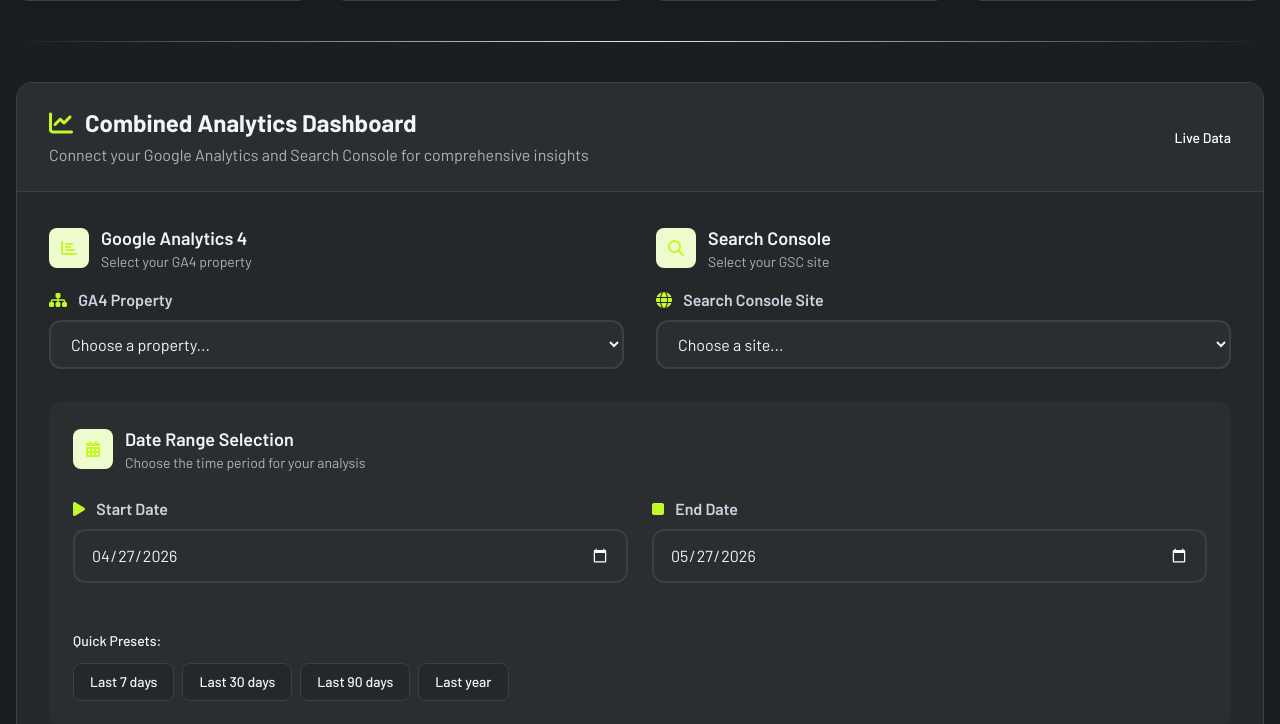
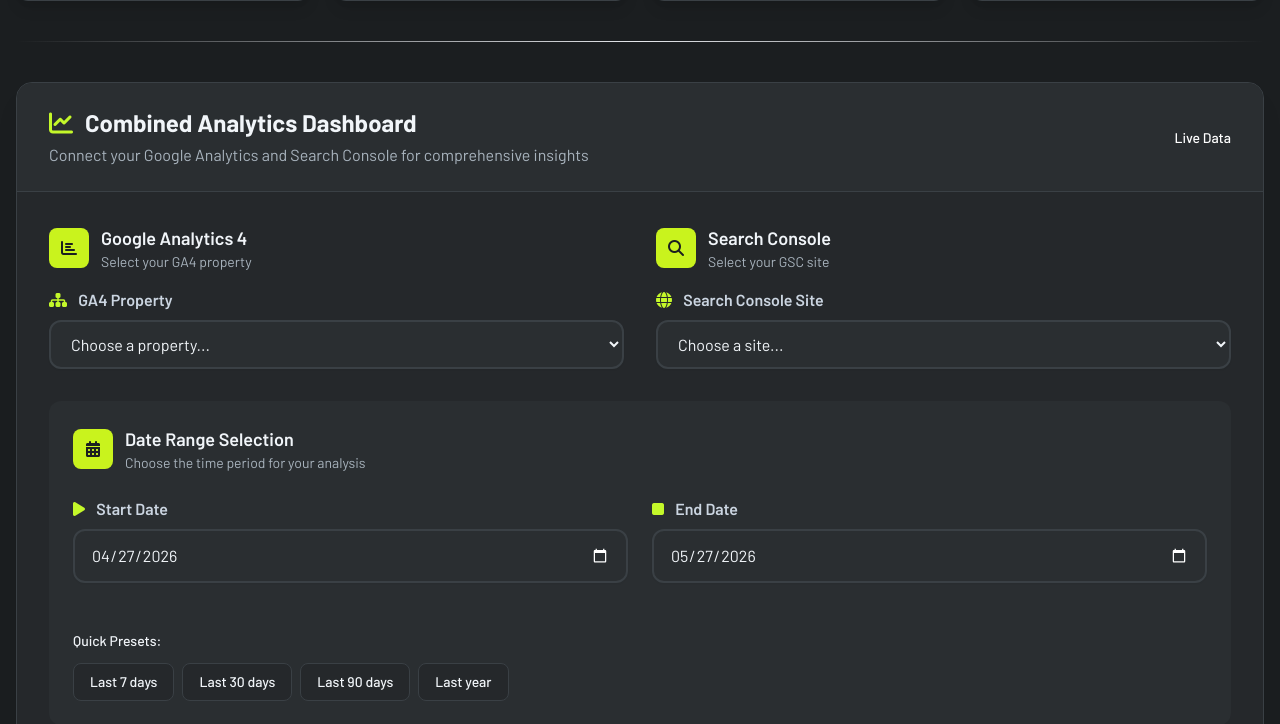
Before and after one commit to Digirocket-Technologies-Pvt-Ltd/ReportingApp, a Flask app: template templates/dashboard.html in a window 1280 px wide. Shown: the part 423-1147 px from the top of the page. Run offline with Flask 3, Linux system fonts and the light colour scheme; the template is opened without the code that fills it, so the values that code supplies are empty.

Commit message:
Dashboard: GA4 / GSC / Date Range section icons -> brand lime tile
Finishing the icon-style sweep. The three remaining section-heading
tiles (Google Analytics 4, Search Console, Date Range Selection)
were still on the pale lime + bright lime icon look (bg-teal-100 +
text-teal-600). Switched all three to the same solid lime (#C9F31D)
tile + dark (#1b1e20) icon that the welcome banner, Overview Metrics
heading and the three feature cards already use, so every big icon
tile on the dashboard now reads as a single consistent brand mark.

Co-Authored-By: Claude Opus 4.7 (1M context) <noreply@anthropic.com>

```diff
--- a/templates/dashboard.html
+++ b/templates/dashboard.html
@@ -497,8 +497,8 @@
                         <!-- GA4 Property Selection -->
                         <div class="space-y-4">
                             <div class="flex items-center space-x-3 mb-4">
-                                <div class="w-10 h-10 bg-teal-100 rounded-lg flex items-center justify-center">
-                                    <i class="fas fa-chart-bar text-teal-600"></i>
+                                <div class="w-10 h-10 rounded-lg flex items-center justify-center" style="background: #C9F31D;">
+                                    <i class="fas fa-chart-bar" style="color: #1b1e20;"></i>
                                 </div>
                                 <div>
                                     <h3 class="text-lg font-semibold text-gray-800">Google Analytics 4</h3>
@@ -526,8 +526,8 @@
                         <!-- GSC Site Selection -->
                         <div class="space-y-4">
                             <div class="flex items-center space-x-3 mb-4">
-                                <div class="w-10 h-10 bg-teal-100 rounded-lg flex items-center justify-center">
-                                    <i class="fas fa-search text-teal-600"></i>
+                                <div class="w-10 h-10 rounded-lg flex items-center justify-center" style="background: #C9F31D;">
+                                    <i class="fas fa-search" style="color: #1b1e20;"></i>
                                 </div>
                                 <div>
                                     <h3 class="text-lg font-semibold text-gray-800">Search Console</h3>
@@ -554,8 +554,8 @@
                     <!-- Date Range Section -->
                     <div class="bg-gray-50 rounded-xl p-6">
                         <div class="flex items-center space-x-3 mb-6">
-                            <div class="w-10 h-10 bg-teal-100 rounded-lg flex items-center justify-center">
-                                <i class="fas fa-calendar-alt text-teal-600"></i>
+                            <div class="w-10 h-10 rounded-lg flex items-center justify-center" style="background: #C9F31D;">
+                                <i class="fas fa-calendar-alt" style="color: #1b1e20;"></i>
                             </div>
                             <div>
                                 <h3 class="text-lg font-semibold text-gray-800">Date Range Selection</h3>
```
